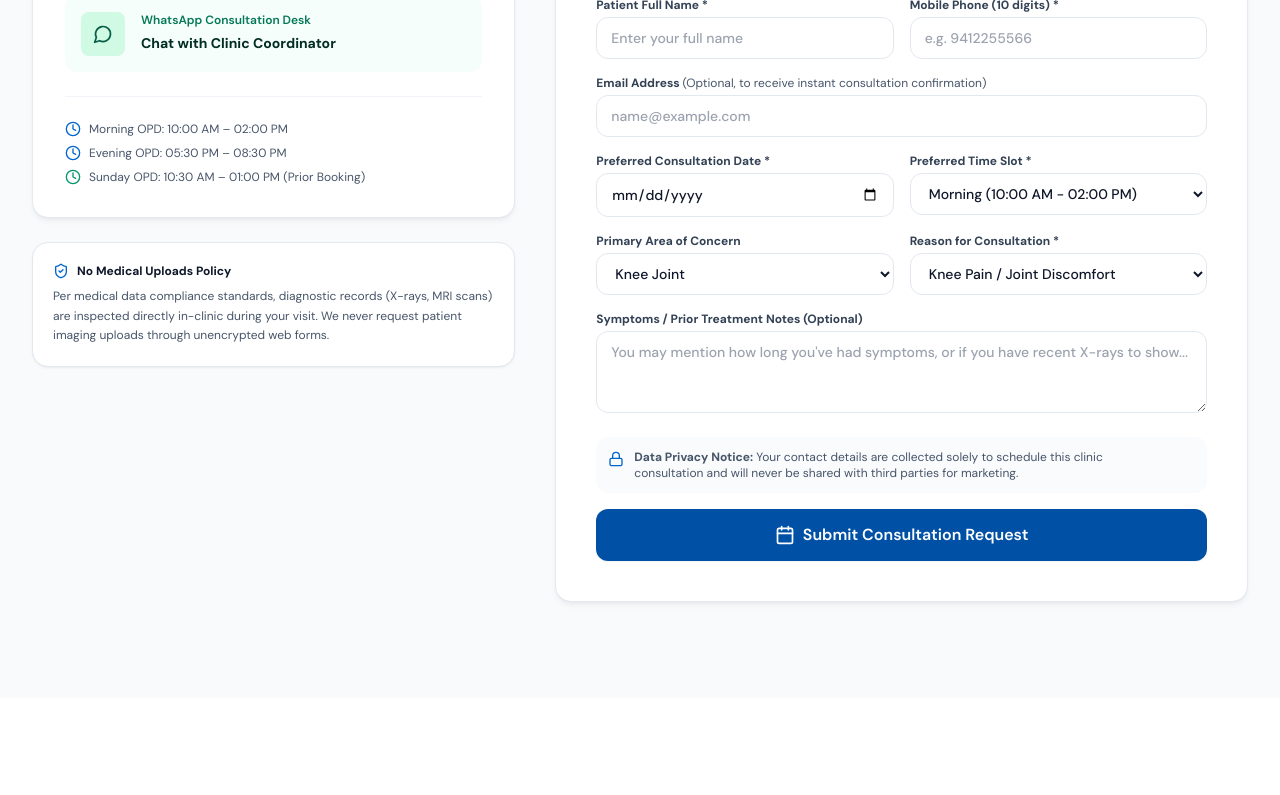
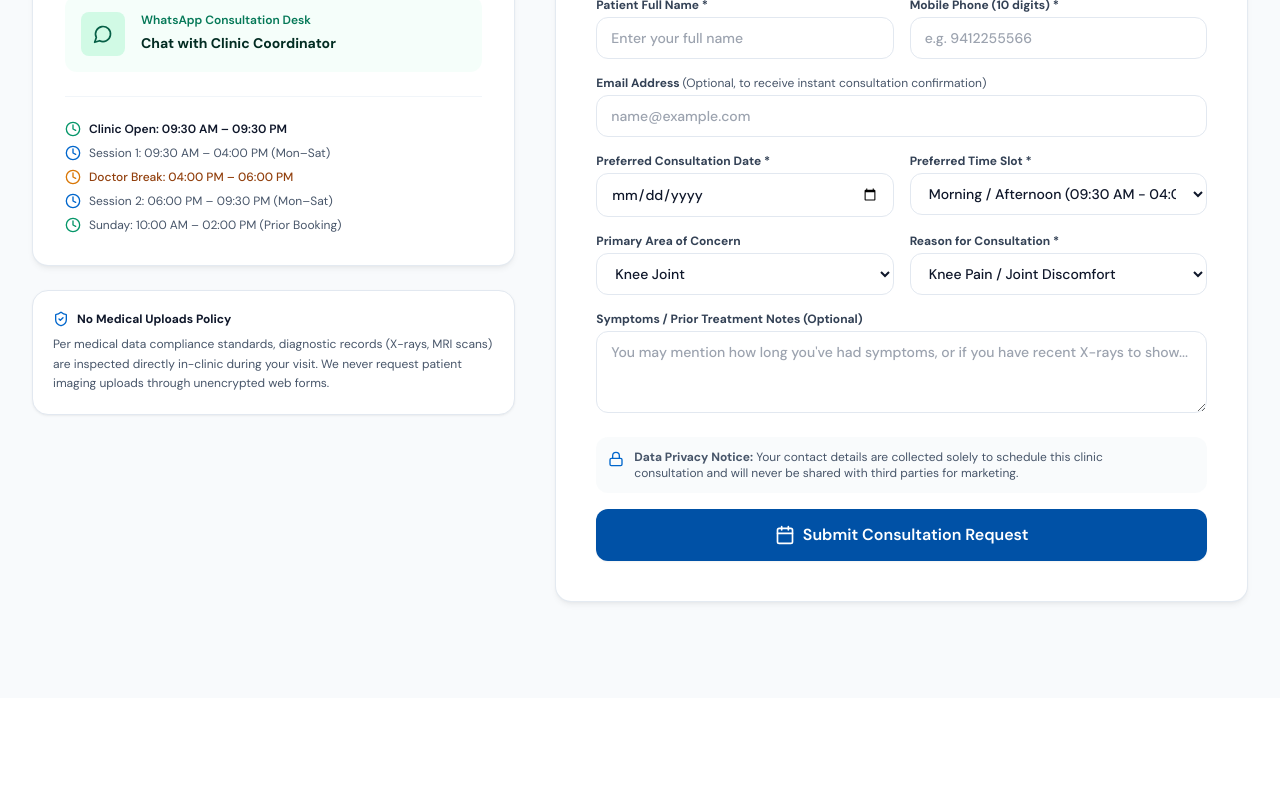
Before and after one commit to vilisipsum/bestortho.clinic, a Next.js app: page /contact in a window 1280 px wide. Shown: the part 800-1595 px from the top of the page. Built offline with nearby package versions, Linux system fonts and the light colour scheme.

Commit message:
fix(timings): update clinic hours to 9:30 AM - 9:30 PM with 4:00 PM - 6:00 PM doctor break

```diff
--- a/app/contact/page.tsx
+++ b/app/contact/page.tsx
@@ -47,7 +47,7 @@ function ContactContent() {
     phoneNumber: '',
     email: '',
     preferredDate: '',
-    preferredTime: 'Morning (10:00 AM - 02:00 PM)',
+    preferredTime: 'Morning / Afternoon (09:30 AM - 04:00 PM)',
     consultationReason: 'Knee Pain / Joint Discomfort',
     affectedArea: 'Knee',
     patientType: 'new',
@@ -206,16 +206,24 @@ function ContactContent() {
 
                 <div className="mt-6 pt-6 border-t border-slate-100 space-y-2 text-xs text-slate-600">
                   <div className="flex items-center gap-2">
-                    <Clock className="w-4 h-4 text-brand-600 flex-shrink-0" />
-                    <span>Morning OPD: 10:00 AM – 02:00 PM</span>
+                    <Clock className="w-4 h-4 text-emerald-600 flex-shrink-0" />
+                    <span className="font-semibold text-slate-900">Clinic Open: 09:30 AM – 09:30 PM</span>
                   </div>
                   <div className="flex items-center gap-2">
                     <Clock className="w-4 h-4 text-brand-600 flex-shrink-0" />
-                    <span>Evening OPD: 05:30 PM – 08:30 PM</span>
+                    <span>Session 1: 09:30 AM – 04:00 PM (Mon–Sat)</span>
+                  </div>
+                  <div className="flex items-center gap-2">
+                    <Clock className="w-4 h-4 text-amber-600 flex-shrink-0" />
+                    <span className="text-amber-800 font-medium">Doctor Break: 04:00 PM – 06:00 PM</span>
+                  </div>
+                  <div className="flex items-center gap-2">
+                    <Clock className="w-4 h-4 text-brand-600 flex-shrink-0" />
+                    <span>Session 2: 06:00 PM – 09:30 PM (Mon–Sat)</span>
                   </div>
                   <div className="flex items-center gap-2">
                     <Clock className="w-4 h-4 text-emerald-600 flex-shrink-0" />
-                    <span>Sunday OPD: 10:30 AM – 01:00 PM (Prior Booking)</span>
+                    <span>Sunday: 10:00 AM – 02:00 PM (Prior Booking)</span>
                   </div>
                 </div>
               </div>
@@ -272,7 +280,7 @@ function ContactContent() {
                             phoneNumber: '',
                             email: '',
                             preferredDate: '',
-                            preferredTime: 'Morning (10:00 AM - 02:00 PM)',
+                            preferredTime: 'Morning / Afternoon (09:30 AM - 04:00 PM)',
                             consultationReason: 'Knee Pain / Joint Discomfort',
                             affectedArea: 'Knee',
                             patientType: 'new',
@@ -432,9 +440,9 @@ function ContactContent() {
                             onChange={(e) => setFormData({ ...formData, preferredTime: e.target.value })}
                             className="w-full px-3.5 py-2.5 rounded-xl border border-slate-200 bg-white text-slate-900 text-sm focus:outline-none focus:ring-2 focus:ring-brand-500 font-medium"
                           >
-                            <option value="Morning (10:00 AM - 02:00 PM)">Morning (10:00 AM - 02:00 PM)</option>
-                            <option value="Evening (05:30 PM - 08:30 PM)">Evening (05:30 PM - 08:30 PM)</option>
-                            <option value="Sunday Morning (10:30 AM - 01:00 PM)">Sunday Morning (10:30 AM - 01:00 PM)</option>
+                            <option value="Morning / Afternoon (09:30 AM - 04:00 PM)">Morning / Afternoon (09:30 AM - 04:00 PM)</option>
+                            <option value="Evening (06:00 PM - 09:30 PM)">Evening (06:00 PM - 09:30 PM)</option>
+                            <option value="Sunday (10:00 AM - 02:00 PM)">Sunday (10:00 AM - 02:00 PM)</option>
                           </select>
                           {errors.preferredTime && (
                             <p className="text-xs text-red-600 font-medium mt-1">{errors.preferredTime}</p>
--- a/components/BookingModal.tsx
+++ b/components/BookingModal.tsx
@@ -18,7 +18,7 @@ export default function BookingModal({ isOpen, onClose, defaultReason = '', defa
     phoneNumber: '',
     email: '',
     preferredDate: '',
-    preferredTime: 'Morning (10:00 AM - 02:00 PM)',
+    preferredTime: 'Morning / Afternoon (09:30 AM - 04:00 PM)',
     consultationReason: defaultReason || 'Knee Pain / Joint Discomfort',
     affectedArea: defaultArea || 'Knee',
     patientType: 'new',
@@ -421,9 +421,9 @@ export default function BookingModal({ isOpen, onClose, defaultReason = '', defa
                     onChange={(e) => setFormData({ ...formData, preferredTime: e.target.value })}
                     className="w-full px-3.5 py-2.5 rounded-xl border border-slate-200 bg-white text-slate-900 text-sm focus:outline-none focus:ring-2 focus:ring-brand-500 font-medium"
                   >
-                    <option value="Morning (10:00 AM - 02:00 PM)">Morning (10:00 AM - 02:00 PM)</option>
-                    <option value="Evening (05:30 PM - 08:30 PM)">Evening (05:30 PM - 08:30 PM)</option>
-                    <option value="Sunday Morning (10:30 AM - 01:00 PM)">Sunday Morning (10:30 AM - 01:00 PM)</option>
+                    <option value="Morning / Afternoon (09:30 AM - 04:00 PM)">Morning / Afternoon (09:30 AM - 04:00 PM)</option>
+                    <option value="Evening (06:00 PM - 09:30 PM)">Evening (06:00 PM - 09:30 PM)</option>
+                    <option value="Sunday (10:00 AM - 02:00 PM)">Sunday (10:00 AM - 02:00 PM)</option>
                   </select>
                   {errors.preferredTime && (
                     <p className="text-xs text-red-600 font-medium mt-1">{errors.preferredTime}</p>
--- a/components/DoctorProfile.tsx
+++ b/components/DoctorProfile.tsx
@@ -124,11 +124,12 @@ export default function DoctorProfile({
               <div className="p-3.5 text-xs space-y-1 border-t border-slate-100 pt-3">
                 <p className="font-bold text-slate-900 flex items-center gap-1.5">
                   <Clock className="w-3.5 h-3.5 text-brand-600" />
-                  Consultation Timings
+                  Clinic Timings (09:30 AM – 09:30 PM)
                 </p>
                 <p className="text-slate-600 text-xs leading-relaxed">
-                  Morning: 10:00 AM – 02:00 PM <br />
-                  Evening: 05:30 PM – 08:30 PM
+                  Session 1: 09:30 AM – 04:00 PM <br />
+                  <span className="text-amber-700 font-medium">Doctor Break: 04:00 PM – 06:00 PM</span> <br />
+                  Session 2: 06:00 PM – 09:30 PM
                 </p>
               </div>
 
--- a/components/Hero.tsx
+++ b/components/Hero.tsx
@@ -195,13 +195,16 @@ export default function Hero({ onOpenBooking }: HeroProps) {
                     <div className="flex-1">
                       <div className="flex items-center justify-between">
                         <span className="text-xs font-bold text-slate-900">Monday – Saturday</span>
-                        <span className="text-[10px] font-semibold text-brand-700 bg-brand-50 px-2 py-0.5 rounded-full">Primary OPD</span>
+                        <span className="text-[10px] font-semibold text-emerald-800 bg-emerald-50 px-2 py-0.5 rounded-full">09:30 AM – 09:30 PM</span>
                       </div>
                       <p className="text-xs text-slate-600 mt-1">
-                        Morning: <span className="font-semibold text-slate-800">10:00 AM – 02:00 PM</span>
+                        Session 1: <span className="font-semibold text-slate-800">09:30 AM – 04:00 PM</span>
+                      </p>
+                      <p className="text-xs text-amber-700 font-medium">
+                        Doctor Break: <span className="font-semibold">04:00 PM – 06:00 PM</span>
                       </p>
                       <p className="text-xs text-slate-600">
-                        Evening: <span className="font-semibold text-slate-800">06:00 PM – 08:30 PM</span>
+                        Session 2: <span className="font-semibold text-slate-800">06:00 PM – 09:30 PM</span>
                       </p>
                     </div>
                   </div>
@@ -216,7 +219,7 @@ export default function Hero({ onOpenBooking }: HeroProps) {
                         <span className="text-[10px] font-semibold text-amber-700 bg-amber-50 px-2 py-0.5 rounded-full">Prior Booking</span>
                       </div>
                       <p className="text-xs text-slate-600 mt-1">
-                        Timing: <span className="font-semibold text-slate-800">10:30 AM – 01:30 PM</span>
+                        Timing: <span className="font-semibold text-slate-800">10:00 AM – 02:00 PM</span>
                       </p>
                     </div>
                   </div>
--- a/lib/content.ts
+++ b/lib/content.ts
@@ -162,10 +162,13 @@ export const siteConfig = {
     instagram: "https://www.instagram.com/reel/DemOt09vxGa/?obrf=MWR0bDNobzVtZm80dQ==",
     facebook: "https://www.facebook.com/share/v/1GigbxkjAP/",
   },
+  clinicOpenHours: "09:30 AM – 09:30 PM (Mon–Sat)",
+  doctorBreakTime: "04:00 PM – 06:00 PM",
   timings: [
-    { days: "Monday – Saturday (Morning)", hours: "10:00 AM – 02:00 PM" },
-    { days: "Monday – Saturday (Evening)", hours: "05:30 PM – 08:30 PM" },
-    { days: "Sunday", hours: "10:30 AM – 01:00 PM (Prior Appointment Recommended)" },
+    { days: "Mon – Sat (Session 1)", hours: "09:30 AM – 04:00 PM" },
+    { days: "Mon – Sat (Doctor Break)", hours: "04:00 PM – 06:00 PM" },
+    { days: "Mon – Sat (Session 2)", hours: "06:00 PM – 09:30 PM" },
+    { days: "Sunday", hours: "10:00 AM – 02:00 PM (Prior Appointment)" },
   ] as ClinicTiming[],
   emergencyPolicy: "For acute severe trauma, open fractures, or emergency conditions requiring immediate surgical theatre or resuscitation, patients are directed to accredited round-the-clock emergency trauma centres.",
   emergencyNotice: "Emergency Note: This clinic handles scheduled outpatient orthopaedic consultations. In case of acute polytrauma or neurovascular compromise, please proceed to the nearest tertiary trauma facility.",
--- a/lib/seo.ts
+++ b/lib/seo.ts
@@ -273,20 +273,20 @@ export function getClinicSchema() {
       {
         "@type": "OpeningHoursSpecification",
         dayOfWeek: ["Monday", "Tuesday", "Wednesday", "Thursday", "Friday", "Saturday"],
-        opens: "10:00",
-        closes: "14:00",
+        opens: "09:30",
+        closes: "16:00",
       },
       {
         "@type": "OpeningHoursSpecification",
         dayOfWeek: ["Monday", "Tuesday", "Wednesday", "Thursday", "Friday", "Saturday"],
-        opens: "17:30",
-        closes: "20:30",
+        opens: "18:00",
+        closes: "21:30",
       },
       {
         "@type": "OpeningHoursSpecification",
         dayOfWeek: ["Sunday"],
-        opens: "10:30",
-        closes: "13:00",
+        opens: "10:00",
+        closes: "14:00",
       },
     ],
     priceRange: "₹₹",
```
Also changed, not shown: public/llms.txt.
